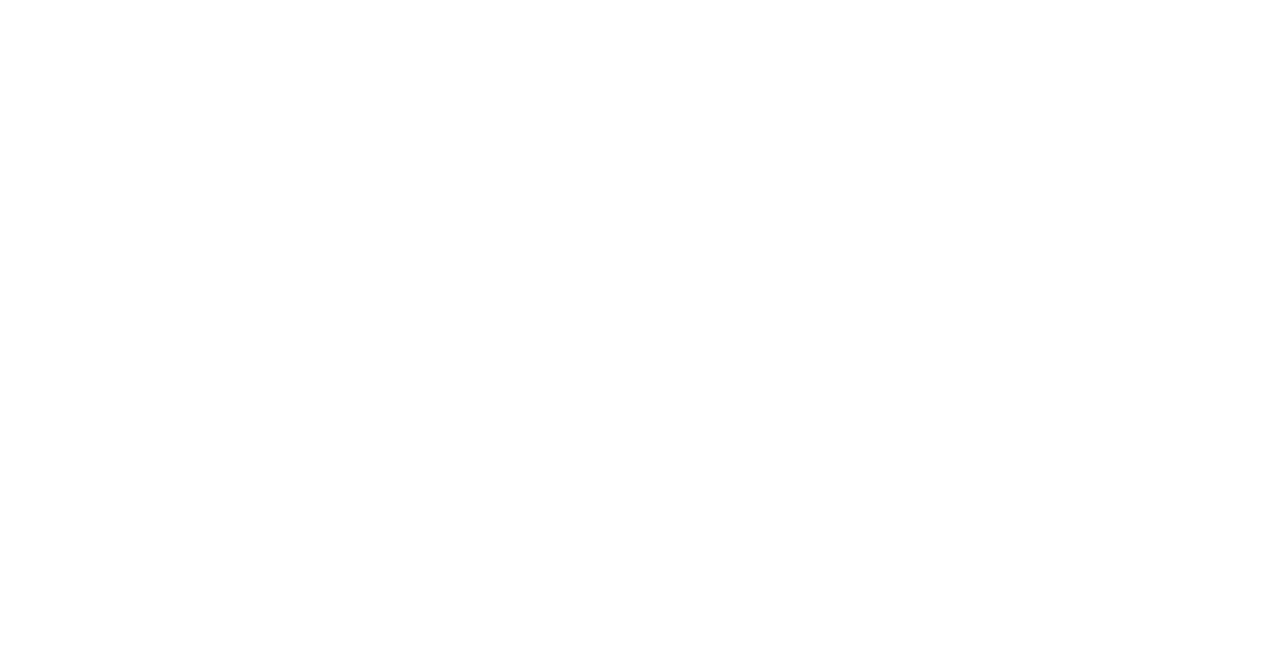
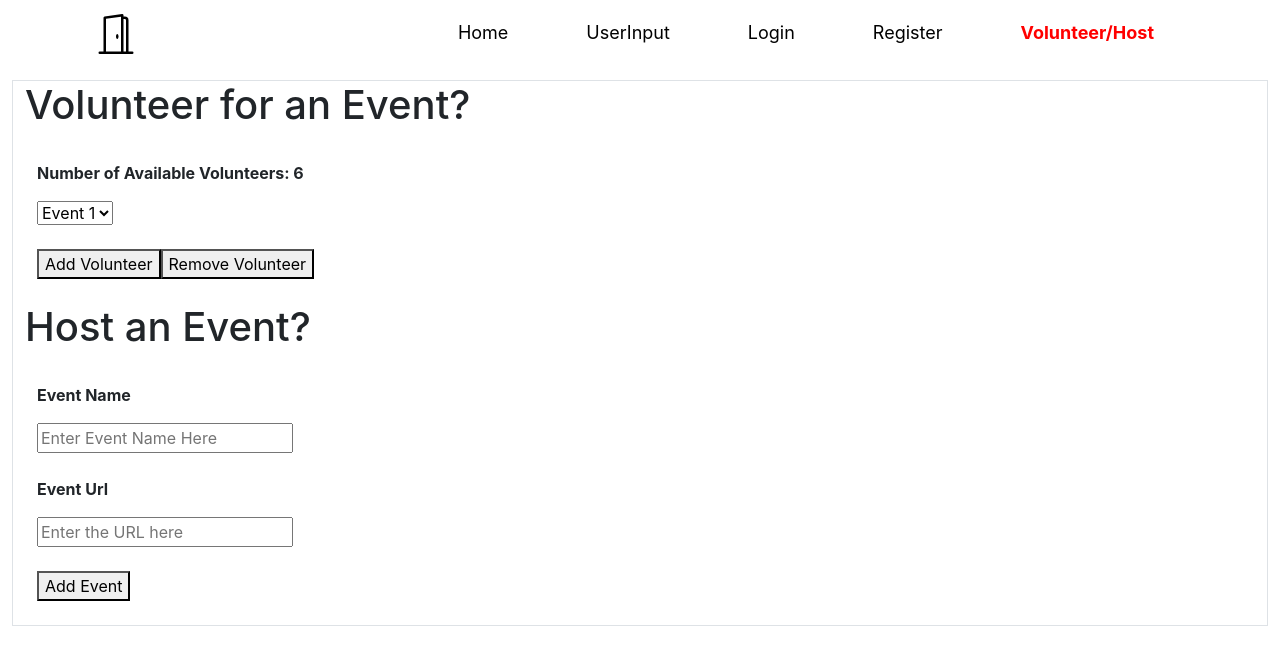
Before and after one commit to ObiBaratt/h4h, a React (Create React App) app: page /volunteer in a window 1280 px wide. Before the commit this address had no page. Shown: the top 664 px of the page. Built offline with nearby package versions, Linux system fonts and the light colour scheme.

Commit message:
Added Layouts to Volunteer/Host Page

```diff
--- a/src/App.js
+++ b/src/App.js
@@ -5,6 +5,7 @@
 import UserInputPage from './Pages/UserInputPage/UserInputPage';
 import RegisterPage from './Pages/RegisterPage/RegisterPage';
 import LoginPage from './Pages/LoginPage/LoginPage';
+import VolunteerPage from './Pages/VolunteerPage/VolunteerPage';
 
 function App() {
   return (
@@ -14,6 +15,7 @@
         <Route path="/input" element={<UserInputPage />} />
         <Route path="/register" element={<RegisterPage />} />
         <Route path="/login" element={<LoginPage />} />
+        <Route path="/volunteer" element={<VolunteerPage />} />
       </Routes>
     </BrowserRouter>
   );
--- a/src/Components/Navbar/Navbar.js
+++ b/src/Components/Navbar/Navbar.js
@@ -20,16 +20,24 @@
                 UserInput
             </NavLink>
             <NavLink
+                to="/login"
+                className={({ isActive }) => (isActive ? "link-active" : "link")}
+                >
+                Login
+            </NavLink>
+
+            <NavLink
                 to="/register"
                 className={({ isActive }) => (isActive ? "link-active" : "link")}
                 >
                 Register
             </NavLink>
+
             <NavLink
-                to="/login"
+                to="/volunteer"
                 className={({ isActive }) => (isActive ? "link-active" : "link")}
                 >
-                Login
+                Volunteer/Host
             </NavLink>
             </div>
       </nav>
--- /dev/null
+++ b/src/Components/Volunteer/Volunteer.js
@@ -0,0 +1,51 @@
+import "./Volunteer.css";
+
+const Volunteer = () => {
+    return (
+        <div className="Volunteer" class="p-4">
+            <div className="row d-flex border">
+            <h1>Volunteer for an Event? </h1>
+                <div className="volunteer-container-left row col-md mb-0 p-4">
+
+                    <form >
+                        <label>
+                            <p class="fw-bold">Number of Available Volunteers: 6</p>
+
+                        </label>
+                        <br></br>
+                          <select name = "dropdown">
+                          <option value = "Event1" selected>Event 1</option>
+                           <option value = "Event2">Event2</option>
+                          </select>
+                          <br></br> <br></br>
+                        <button type="submit">Add Volunteer</button>
+                        <button type="submit">Remove Volunteer</button>
+                    </form>
+                </div>
+
+             <h1> Host an Event?</h1>
+
+                <div className="register-container-right row col-md mb-0 p-4">
+                    <form>
+                    <label>
+                        <p class="fw-bold">Event Name</p>
+                        <input type="text" placeholder="Enter Event Name Here" />
+                    </label>
+                    <br></br><br></br>
+                    <label>
+                        <p class="fw-bold">Event Url</p>
+                        <input type="text" placeholder="Enter the URL here "/>
+                    </label>
+                    <div>
+                        <br></br>
+                        <button type="submit">Add Event</button>
+                    </div>
+                    </form>
+                </div>
+            </div>
+        </div>
+    );
+}
+
+
+export default Volunteer;
--- /dev/null
+++ b/src/Pages/VolunteerPage/VolunteerPage.js
@@ -0,0 +1,13 @@
+import Navbar from "../../Components/Navbar/Navbar";
+import Volunteer from "../../Components/Volunteer/Volunteer";
+
+const VolunteerPage = () => {
+    return (
+        <div className="VolunteerPage">
+            <Navbar />
+            <Volunteer />
+        </div>
+    );
+}
+
+export default VolunteerPage;
```
Also changed, not shown: src/Components/Volunteer/Volunteer.css (added), 1 other file (tests, documents, lock files or other folders).
